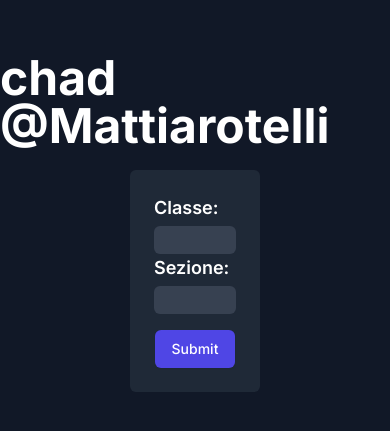
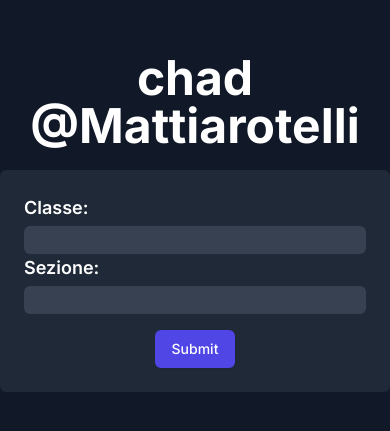
Before and after one commit to DuPont9029/Fermium, a Next.js app: page / in a window 390 px wide. Shown: the part 191-622 px from the top of the page. Built offline with nearby package versions, Linux system fonts and the light colour scheme.

Commit message:
Finalfix?

```diff
--- a/src/app/components/form.tsx
+++ b/src/app/components/form.tsx
@@ -76,12 +76,11 @@ export default function Form() {
 
     return (
         <div className="flex flex-col items-center justify-center min-h-screen bg-gray-900">
-            <div className='typewriter large-title mb-[5%]'>
+            <div className='text-center whitespace-pre-line text-inherit no-underline text-5xl font-bold large-title inline-block custom-title mb-[5%]'>
+    <Title/>
+</div>
 
-                <Title/>
-            </div>
-
-            <form onSubmit={handleSubmit} className="bg-gray-800 text-white p-6 rounded-md w-1/3 mb-4 sm:w-1/2 md:w-1/3">
+            <form onSubmit={handleSubmit} className="bg-gray-800 text-white p-6 rounded-md w-full mb-4 sm:w-1/2 md:w-1/3">
                 <label className="text-lg font-semibold">
                     Classe:
                     <input type="text" value={classe} onChange={e => setClasse(Number(e.target.value))} className="mt-1 block w-full rounded-md bg-gray-700 border-transparent focus:border-gray-500 focus:bg-gray-600 focus:ring-0 text-white" />
--- a/src/app/components/results.tsx
+++ b/src/app/components/results.tsx
@@ -1,3 +1,19 @@
+export default function Results({res, res1}: {res: string, res1: string}) {
+    return (
+        <form className="bg-yellow-800 text-white p-6 rounded-md w-full sm:w-1/3">
+            <div className="mt-1 block w-full rounded-md bg-yellow-700 border-transparent focus:border-yellow-500 focus:bg-yellow-600 focus:ring-0 text-white">
+                <h1>{"Ora attuale: " + res}</h1>
+            </div>
+            <div className="mt-1 block w-full rounded-md bg-yellow-700 border-transparent focus:border-yellow-500 focus:bg-yellow-600 focus:ring-0 text-white">
+                <h1>{"Prossima ora: " + res1}</h1>
+            </div>
+        </form>
+    );
+}
+
+
+
+/*
 export default function Results({res, res1}: {res: string, res1: string}) {
     return (
 
@@ -13,7 +29,7 @@ export default function Results({res, res1}: {res: string, res1: string}) {
 }
 
 
-/*
+
     <label className="block mb-4">
             Classe:
             <input type="text" className="mt-1 block w-full rounded-md bg-yellow-700 border-transparent focus:border-yellow-500 focus:bg-yellow-600 focus:ring-0 text-white" />
--- a/src/app/components/title.tsx
+++ b/src/app/components/title.tsx
@@ -8,11 +8,17 @@ export default function Title() {
         setTitle(getRandomTitle());
     }, []);
 
-   return (
-    <a href="https://github.com/DuPont9029/W.M.S" className="text-inherit no-underline text-5xl font-bold">
-        {title}
-    </a>
-   )
+    return (
+        <div>
+          <a href="https://github.com/DuPont9029/W.M.S">
+            {title}
+          </a>
+        </div>
+      )
+
+
+
+
 }
 
 function getRandomTitle() {
```
